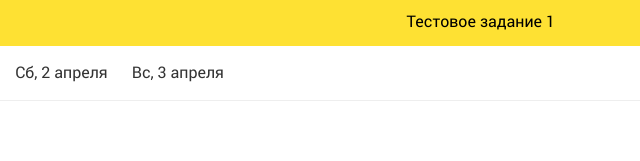
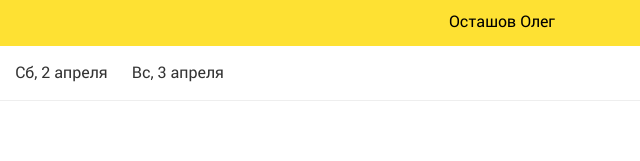
Before and after one commit to Ostashov/ostashov.github.io, a plain HTML site: page tv/index.html in a window 1280 px wide. Shown: the top 161 px of the page, 640-1280 px from the left. Drawn offline with Linux system fonts and the light colour scheme.

Commit message:
description was changed

```diff
--- a/tv/index.html
+++ b/tv/index.html
@@ -29,7 +29,7 @@
                                 Телепрограмма
                             </div>
                             <div class="head_description">
-                                Тестовое задание 1
+                                Осташов Олег
                             </div>
                         </div>
                     </div>
```
